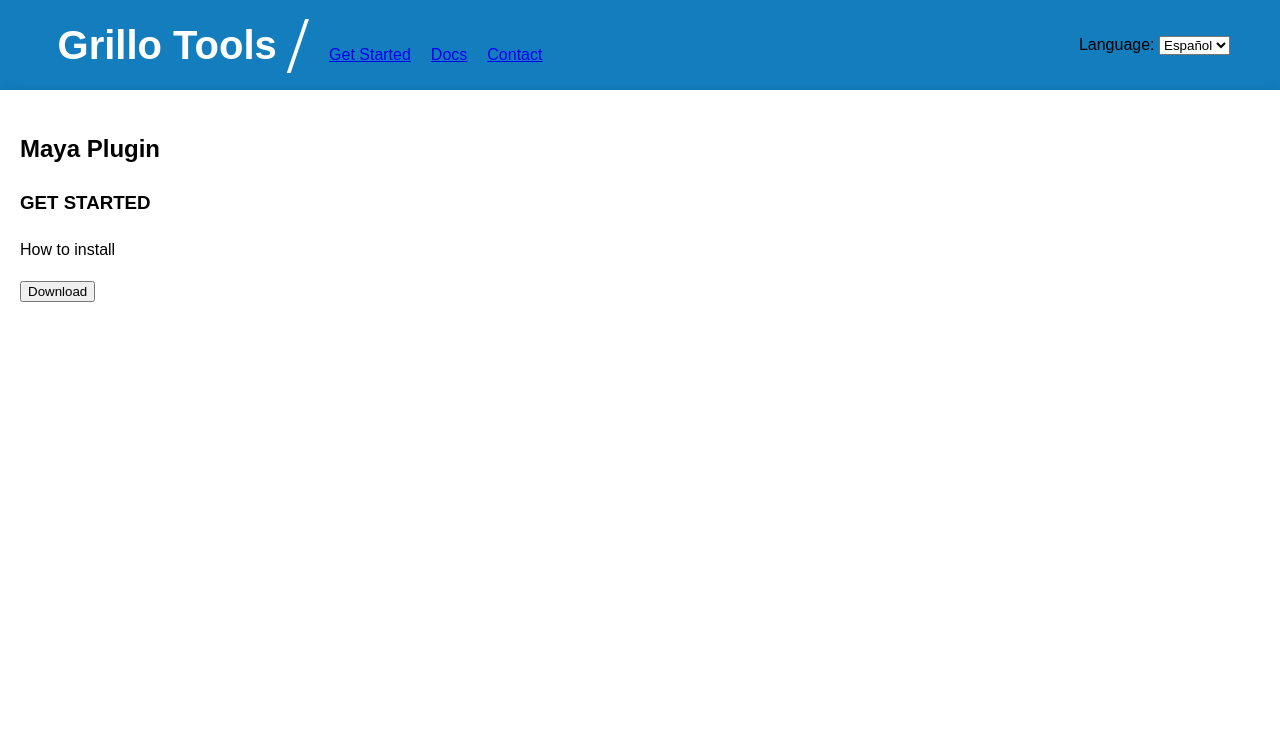
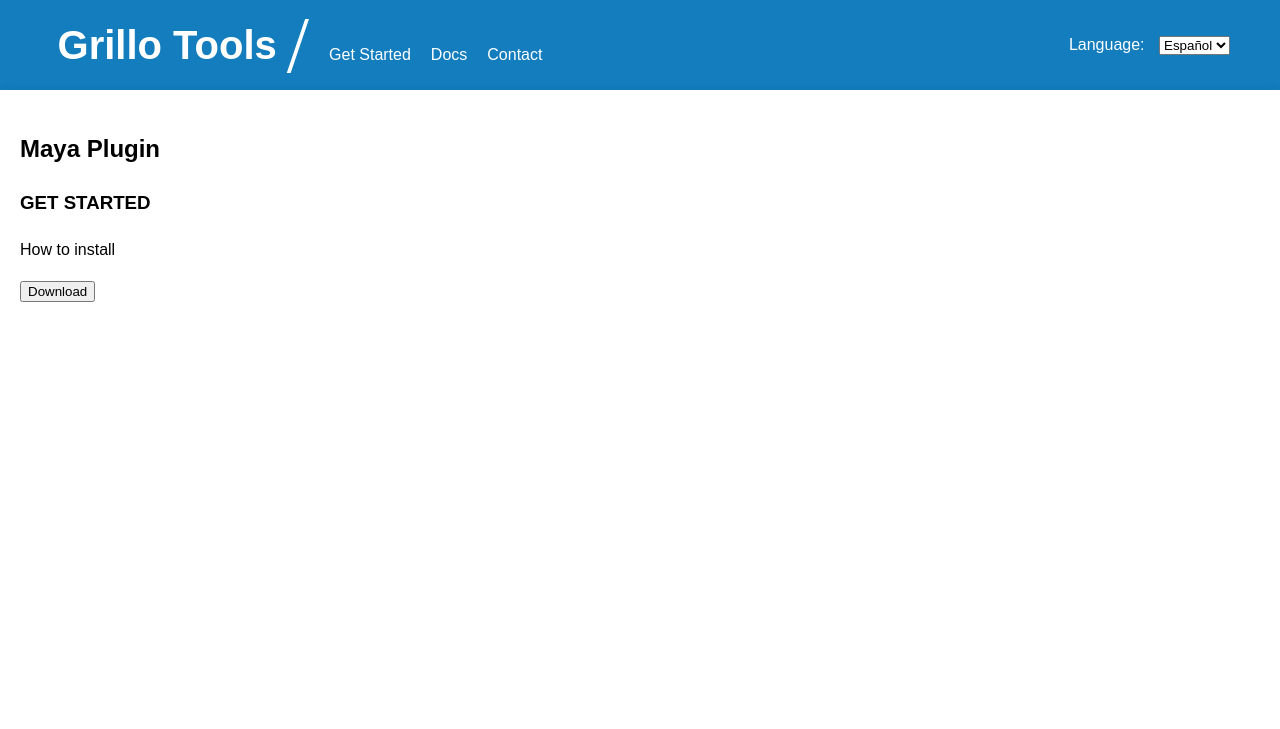
Before and after one commit to agrillo91/GrilloToolsAPI, a Django app: page / in a window 1280 px wide. Shown: the top 729 px of the page. Run offline with Django 4.2, Linux system fonts and the light colour scheme.

Commit message:
style fixed

```diff
--- a/Maya_Plugin/static/styles/main.css
+++ b/Maya_Plugin/static/styles/main.css
@@ -65,8 +65,10 @@ nav ul {
     color: white
 }
 
-nav
-
+#navLinks a{
+    text-decoration: none;
+    color: white;
+}
 #languageSelect label {
     color: white;
 
```
